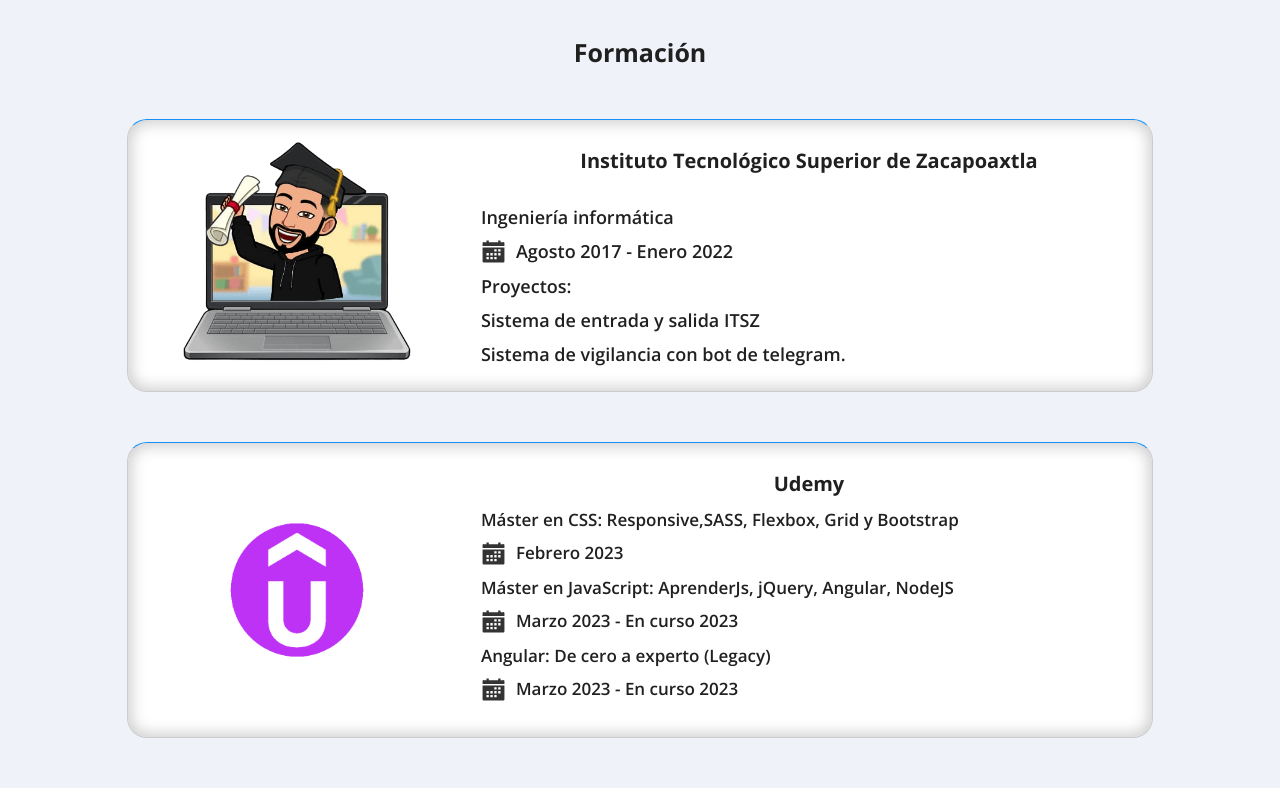
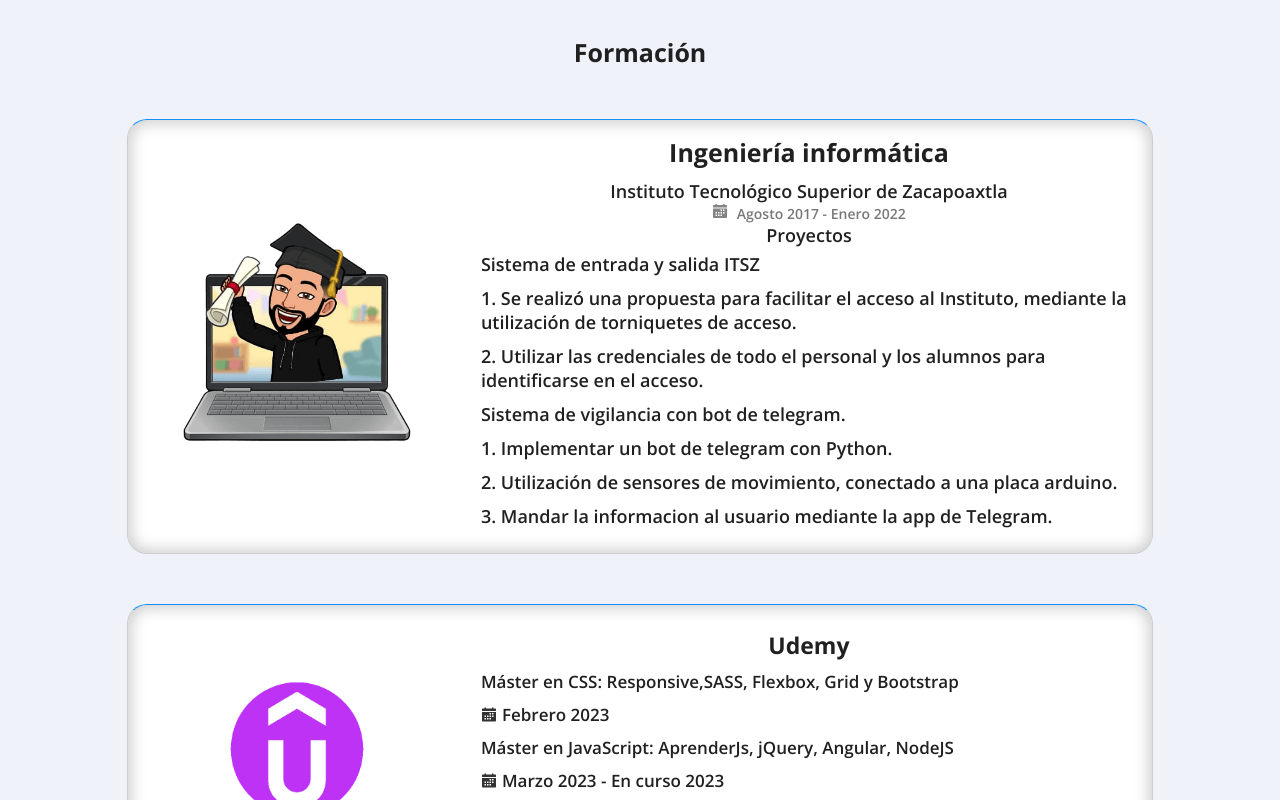
Before and after one commit to Candido-HM/portfolio-candido, an Angular app: page /formacion in a window 1280 px wide. Shown: the part 480-1280 px from the top of the page. Built offline with nearby package versions, Linux system fonts and the light colour scheme.

Commit message:
modificaciones formation

```diff
--- a/src/app/components/main/formation/formation.component.html
+++ b/src/app/components/main/formation/formation.component.html
@@ -8,15 +8,24 @@
         </figure>
         <section class="itsz-about">
             <section class="title-itsz">
-                <h3>Instituto Tecnológico Superior de Zacapoaxtla</h3>
+                <h3>Ingeniería informática</h3>
             </section>
-            <ul class="description-itsz">
-                <li>Ingeniería informática</li>
-                <li><img class="img-calendar" src="../../../../assets/img/icon-calendar.svg" alt="calendar"> Agosto 2017 - Enero 2022</li>
-                <li>Proyectos:</li>
-                <li>Sistema de entrada y salida ITSZ</li>
-                <li>Sistema de vigilancia con bot de telegram.</li>
-            </ul>
+            <section class="description-itsz">
+                <p class="style-universidad">Instituto Tecnológico Superior de Zacapoaxtla</p>
+                <p class="style-universidad date-itsz"><img class="img-calendar" src="../../../../assets/img/icon-calendar.svg" alt="calendar"> Agosto 2017 - Enero 2022</p>
+                <p class="style-universidad">Proyectos</p>
+                <ul>
+                    <li>Sistema de entrada y salida ITSZ</li>
+                    <li>1. Se realizó una propuesta para facilitar el acceso al Instituto, mediante la utilización de torniquetes de acceso.</li>
+                    <li>2. Utilizar las credenciales de todo el personal y los alumnos para identificarse en el acceso.</li>
+                </ul>
+                <ul>
+                    <li>Sistema de vigilancia con bot de telegram.</li>
+                    <li>1. Implementar un bot de telegram con Python.</li>
+                    <li>2. Utilización de sensores de movimiento, conectado a una placa arduino.</li>
+                    <li>3. Mandar la informacion al usuario mediante la app de Telegram.</li>
+                </ul>
+            </section>
         </section>
     </section>
 </article>
--- a/src/assets/styles/_base.sass
+++ b/src/assets/styles/_base.sass
@@ -43,8 +43,8 @@
     align-items: center
 
 @mixin img-calendar()
-    width: 25px
-    margin-right: 10px
+    width: 16px
+    margin-right: 5px
 
 
 *
@@ -294,24 +294,34 @@
                 @include centrar-col()
                 .title-itsz
                     width: 100%
-                    height: 60px
+                    height: auto
                     h3
                         @include title-section()
+                        margin-top: 15px
+                        padding-bottom: 10px
                         padding-left: 10px
                         padding-right: 10px
-                        font-size: 20px
 
                 .description-itsz
                     width: 100%
                     margin-bottom: 20px
+                    .style-universidad
+                        text-align: center
+                        font-family: "OpenSans-SB", Arial, sans-serif
+                        font-size: 18px
+                    .date-itsz
+                        font-size: 14px
+                        opacity: 0.6
+                        .img-calendar
+                           @include img-calendar()
                     li
                         display: flex
                         list-style: none
                         font-family: "OpenSans-SB", Arial, sans-serif
                         font-size: 18px
                         padding: 5px 15px 5px 15px
-                        .img-calendar
-                            @include img-calendar()
+                        // .img-calendar
+                        //     @include img-calendar()
     .udemy-formation
         @include centrar-col()
         width: auto
@@ -337,7 +347,7 @@
                         @include title-section()
                         padding-left: 10px
                         padding-right: 10px
-                        font-size: 20px
+                        font-size: 23px
                 .description-udemy
                     width: 100%
                     height: auto
--- a/src/assets/styles/_responsive.sass
+++ b/src/assets/styles/_responsive.sass
@@ -95,10 +95,10 @@
                         display: flex
                         justify-content: center
                         align-items: center
-                        h3
-                            margin-top: 20px
-                    .description-itsz
-                            margin-top: 20px
+                        // h3
+                        //     margin-top: 20px
+                    // .description-itsz
+                    //         margin-top: 20px
         .udemy-formation
             .udemy-container
                 max-width: none
```
